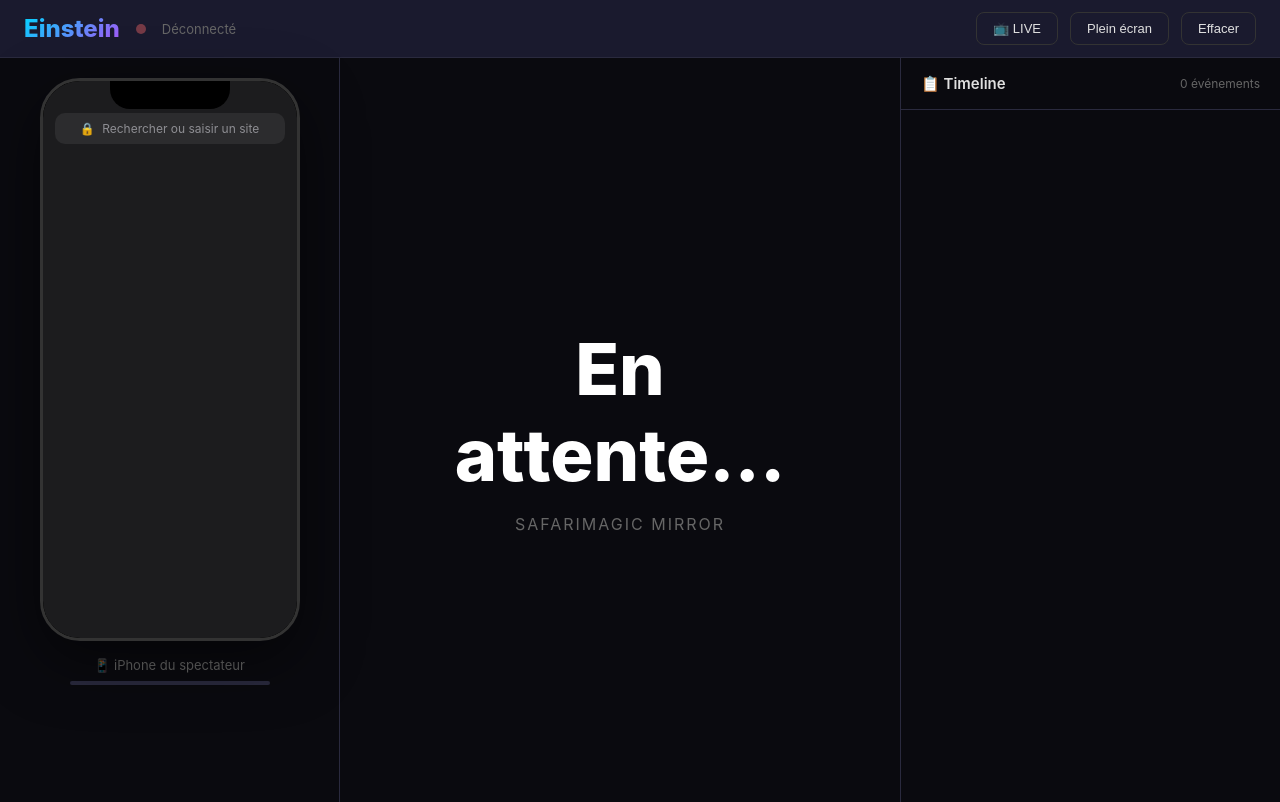
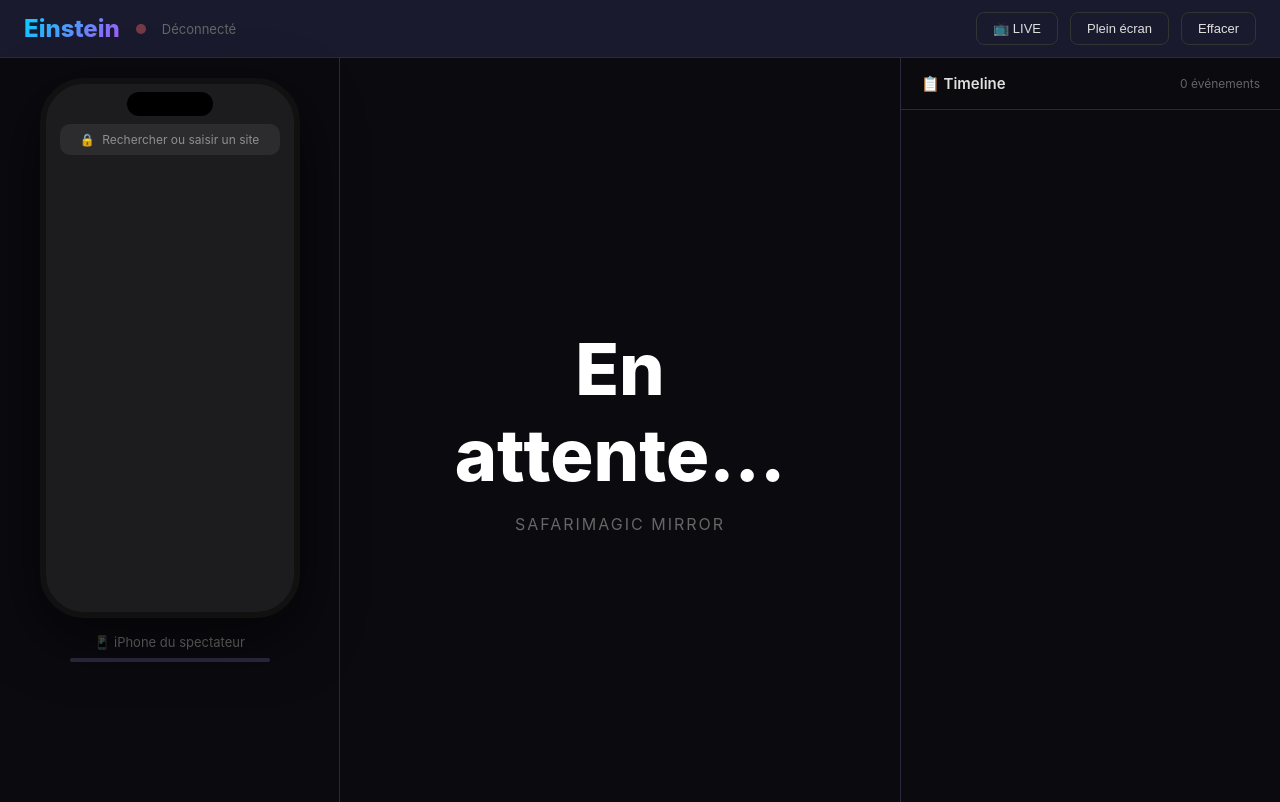
Before and after one commit to frenchtwins/safarimagic-mirror, a website: page public/mirror.html in a window 1280 px wide. Drawn offline with Linux system fonts and the light colour scheme.

Commit message:
Phone frame: realistic iPhone proportions (260x540, ratio 2.08), dynamic island style notch

```diff
--- a/public/mirror.html
+++ b/public/mirror.html
@@ -59,38 +59,38 @@
     }
     .phone-frame {
         width: 260px;
-        height: 563px;
-        background: #000;
-        border-radius: 40px;
-        border: 3px solid #333;
+        height: 540px;
+        background: #1c1c1e;
+        border-radius: 44px;
+        border: 6px solid #111;
         position: relative;
         overflow: hidden;
         box-shadow: 0 20px 60px rgba(0,0,0,0.5);
     }
     .phone-notch {
         position: absolute;
-        top: 0; left: 50%;
+        top: 8px; left: 50%;
         transform: translateX(-50%);
-        width: 120px; height: 28px;
+        width: 86px; height: 24px;
         background: #000;
-        border-radius: 0 0 20px 20px;
+        border-radius: 14px;
         z-index: 10;
     }
     .phone-screen {
         width: 100%; height: 100%;
         background: #1c1c1e;
-        border-radius: 37px;
-        padding: 32px 12px 12px;
+        border-radius: 38px;
+        padding: 40px 14px 14px;
         position: relative;
         overflow: hidden;
     }
     .phone-screen > .live-frame {
         position: absolute;
-        top: -32px; left: -12px; right: -12px; bottom: -12px;
-        width: auto; height: auto;
+        top: 0; left: 0; right: 0; bottom: 0;
+        width: 100%; height: 100%;
         object-fit: contain;
         background: #000;
-        border-radius: 37px;
+        border-radius: 38px;
         z-index: 50;
         display: none;
     }
```
